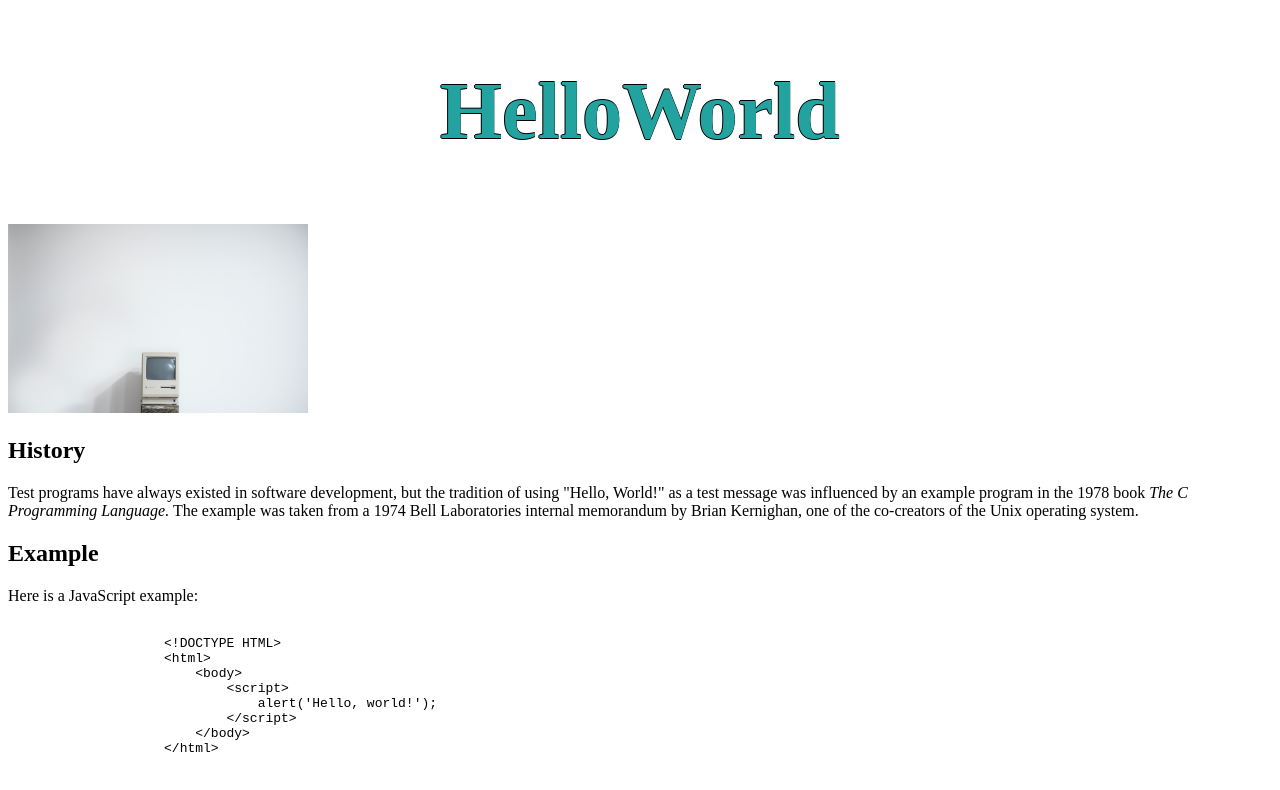
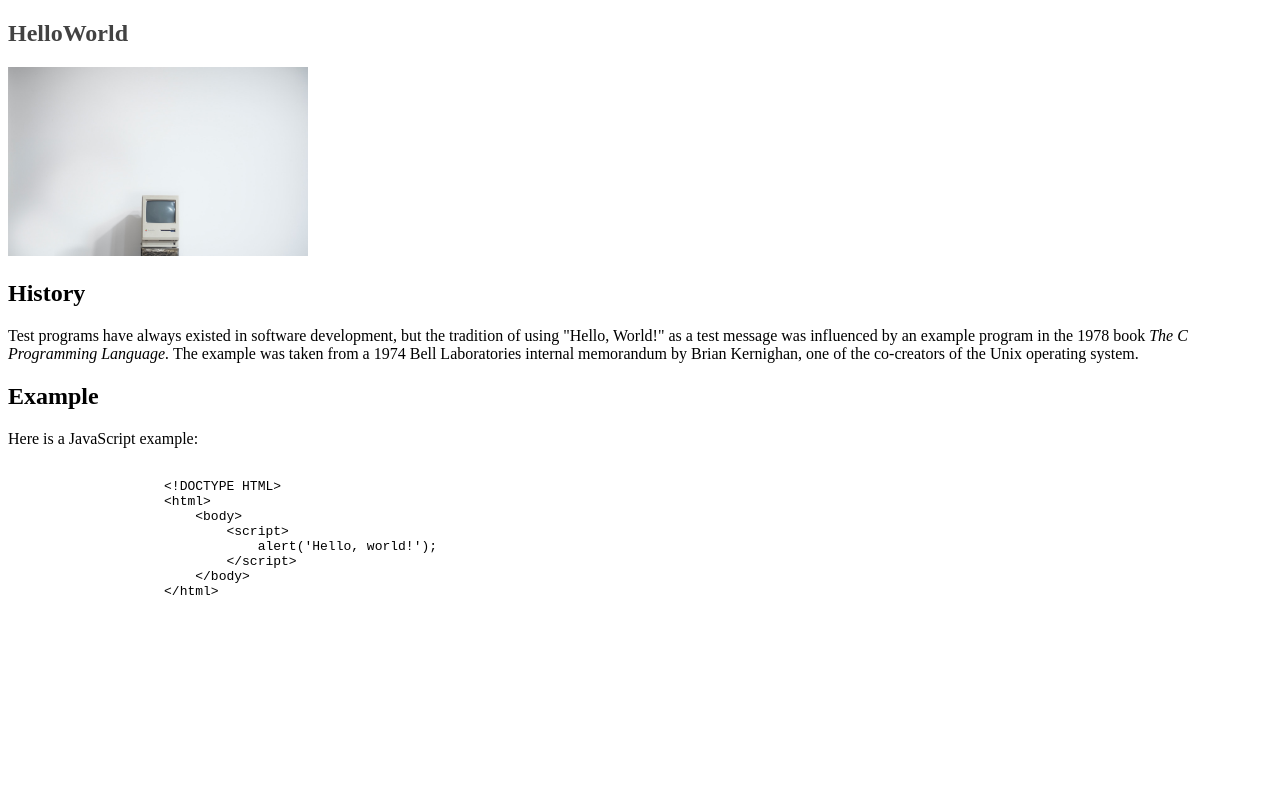
Before and after one commit to oistadwy/hello-449, a plain HTML site: page index.html in a window 1280 px wide. Drawn offline with Linux system fonts and the light colour scheme.

Commit message:
changed h1 to grey

```diff
--- a/screen.css
+++ b/screen.css
@@ -1,6 +1,3 @@
 h1 {
-    text-align: center;
-    font-size: 5rem;
-    color: #22A39F;
-    text-shadow: -1px 0 black, 0 1px black, 0 -1px black;
+    color: #424242;
 }
```
